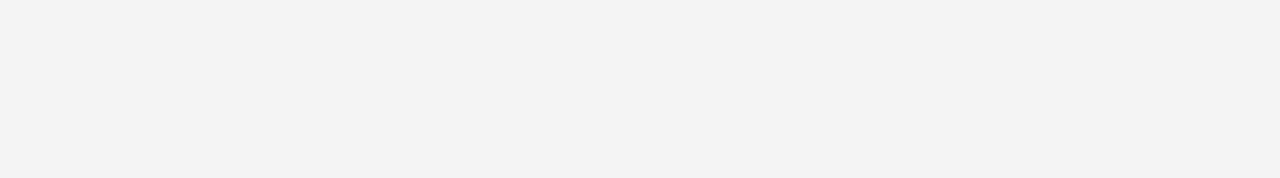
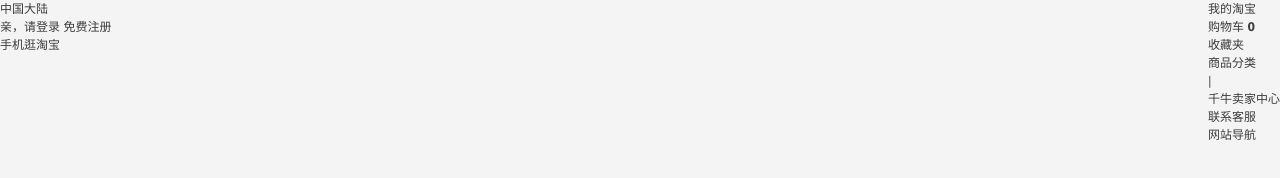
Before and after one commit to yorickshan/taobao-index, a plain HTML site: page index.html in a window 1280 px wide. Drawn offline with Linux system fonts and the light colour scheme.

Commit message:
本站导航结构

```diff
--- a/css/reset.css
+++ b/css/reset.css
@@ -53,7 +53,7 @@ body {
     background-color: #f4f4f4;
 }
 
-.clearfix:after {
+.clear-float:after {
     content: '';
     display: block;
     clear: both;
--- a/index.html
+++ b/index.html
@@ -4,14 +4,62 @@
 <head>
 	<meta charset="UTF-8">
 	<meta http-equiv="X-UA-Compatible" content="ie=edge">
-	<title>Document</title>
+	<title>淘宝网 - 淘！我喜欢</title>
 	<link rel="stylesheet" href="css/index.css">
+	<link rel="icon" href="favicon.ico">
+	<base href="" target="_blank">
 </head>
 
 <body>
 	<!-- 本站导航 -->
-	<div id="siteNav">
+	<div id="siteNav" class="clear-float">
+		<ul class="fl">
+			<li>
+				<span>中国大陆</span>
+				<span></span>
+			</li>
+			<li>
+				<a href="#">亲，请登录</a>
+				<a href="#">免费注册</a>
+			</li>
+			<li>
+				<a href="#">手机逛淘宝</a>
+			</li>
+		</ul>
 
+		<ul class="fr">
+			<li>
+				<a href="#">我的淘宝</a>
+				<span></span>
+			</li>
+			<li>
+				<span></span>
+				<a href="#">购物车</a>
+				<strong>0</strong>
+				<span></span>
+			</li>
+			<li>
+				<a href="#"><span></span>收藏夹</a>
+				<span></span>
+			</li>
+			<li>
+				<a href="#">商品分类</a>
+			</li>
+			<li>|</li>
+			<li>
+				<a href="#">千牛卖家中心</a>
+				<span></span>
+			</li>
+			<li>
+				<a href="#">联系客服</a>
+				<span></span>
+			</li>
+			<li>
+				<span></span>
+				<a href="#">网站导航</a>
+				<span></span>
+			</li>
+		</ul>
 	</div>
 
 	<!-- 广告 -->
```
Also changed, not shown: favicon.ico (added).
